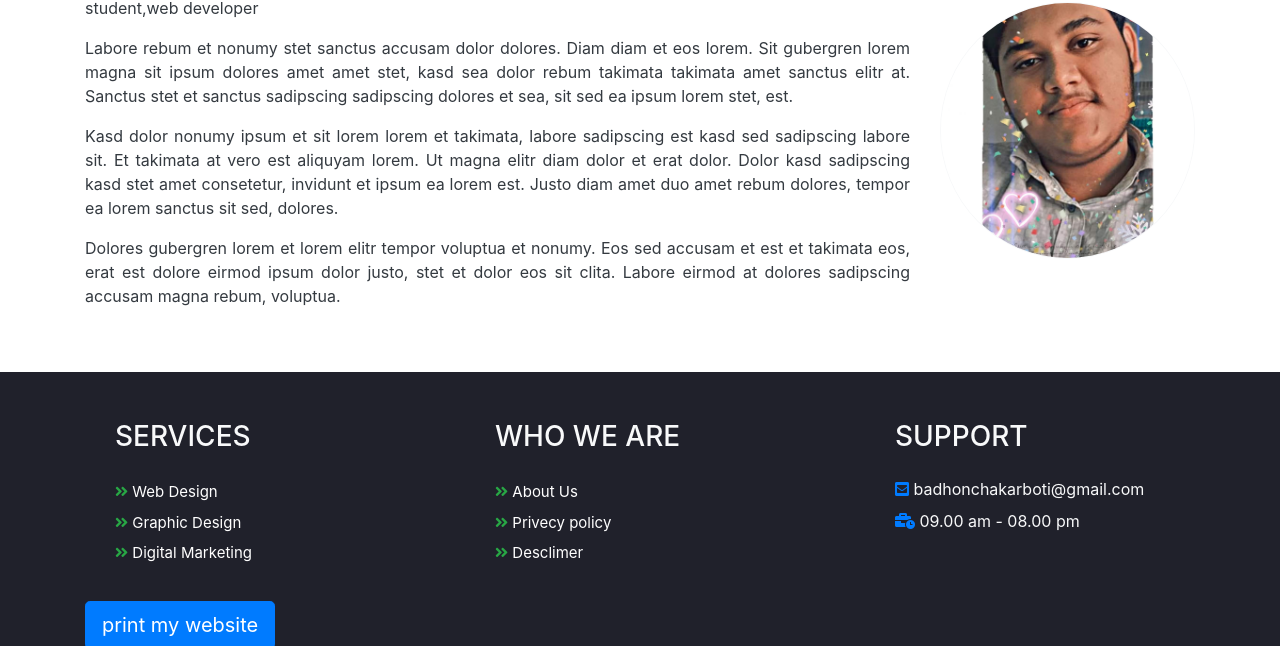
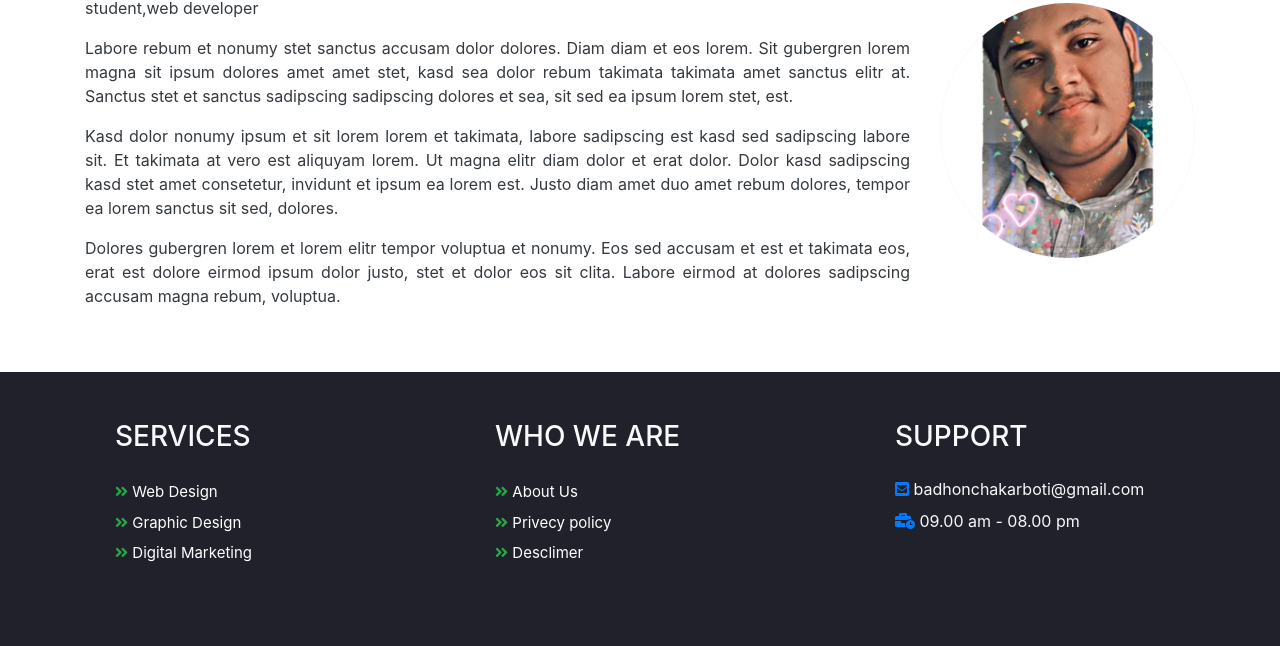
Before and after one commit to badhon4585/challenge-project, a plain HTML site: page index(about us).html in a window 1280 px wide. Shown: the part 1881-2527 px from the top of the page. Drawn offline with nearby package versions, Linux system fonts and the light colour scheme.

Commit message:
Update index(about us).html

```diff
--- a/index(about us).html
+++ b/index(about us).html
@@ -462,7 +462,7 @@
                         </ul>
 
                     </div>
-                    <button  type="button" class="btn btn-primary btn-lg print">print my website</button>
+
                 </div>
                 <div class="col-md-4">
                     <h3 class="text-light pt-5 sav">WHO WE ARE</h3>
```
